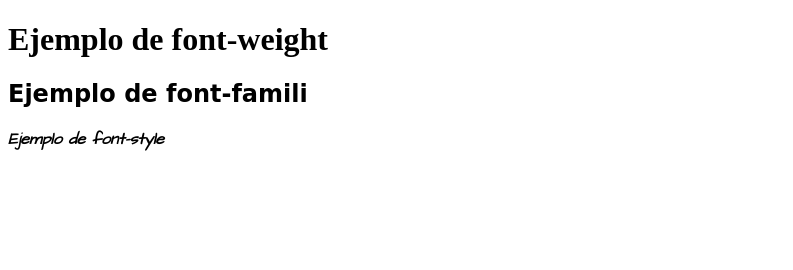
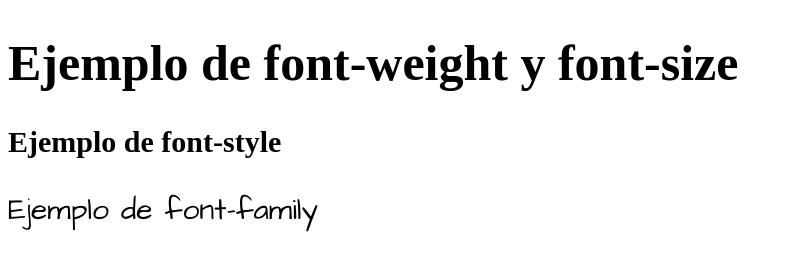
Before and after one commit to Yei182002/Mi-sitio-web, a plain HTML site: page index.html in a window 1280 px wide. Shown: the whole page, without its empty margins (0-793 px from the left). Drawn offline with Linux system fonts and the light colour scheme.

Commit message:
add fuentes

```diff
--- a/css/style.css
+++ b/css/style.css
@@ -1,8 +1,6 @@
-p {
-    font-weight: bold;
-    font-family: 'Architects Daughter', cursive, sans-serif;
-}
-h1 {font-weight: bold;}
-
-h2 {font-family: 'Archit;ects Daughter', cursive}
-p {font-style: italic;}
+h1 {font-weight: bold;
+font-size: 50px;}
+ h2 {font-size: 30px;
+ font-style;}
+ p {font-family: 'Architects Daughter', cursive;
+ font-size: 30px;}
--- a/index.html
+++ b/index.html
@@ -10,10 +10,8 @@
 <link href="https://fonts.googleapis.com/css2?family=Architects+Daughter&display=swap" rel="stylesheet">
 </head>
 <body>
-    <h1>Ejemplo de font-weight</h1>
-    <h2>Ejemplo de font-famili</h2>
-
-    <p>Ejemplo de font-style</p>
-    <p2></p2>
+    <h1>Ejemplo de font-weight y font-size </h1>
+    <h2>Ejemplo de font-style</h2>
+    <p>Ejemplo de font-family</p>
 </body>
 </html>
```
